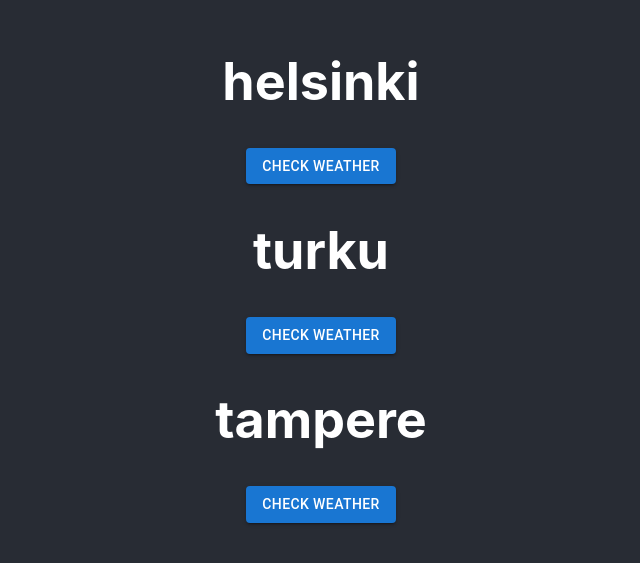
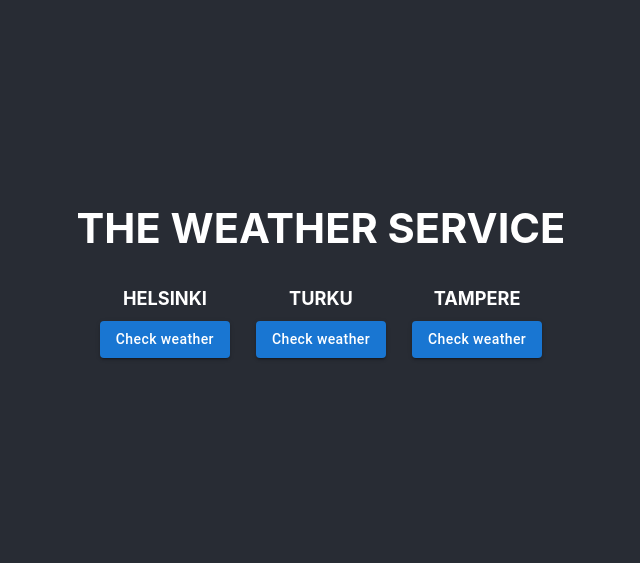
Before and after one commit to nibsuoogee/weather-app-react, a React (Create React App) app: page / in a window 1280 px wide. Shown: the part 131-694 px from the top of the page, without its empty margins (319-959 px from the left). Built offline with nearby package versions, Linux system fonts and the light colour scheme.

Commit message:
layout changes and single weather tower added

```diff
--- a/src/App.css
+++ b/src/App.css
@@ -1,3 +1,9 @@
+/*
+* {
+  outline: 1px solid red;
+}
+*/
+
 .App {
   text-align: center;
 }
@@ -36,3 +42,44 @@
     transform: rotate(360deg);
   }
 }
+
+.Main-grid {
+  display: grid;
+  grid-template-columns: repeat(auto-fit, minmax(200px, 1fr));
+  grid-template-rows: 50% 50%;
+  justify-content: center;
+  align-content: center;
+}
+
+.Main-title {
+  font-size: 1.6em;
+  grid-row: 1 / 2;
+}
+
+.City-content {
+  display: flex;
+  justify-content: center;
+  align-items: center;
+  gap: 1em;
+  grid-row: 2 / 2;
+}
+
+h1 {
+  font-size: 0.7em;
+}
+
+label {
+  font-size: 0.5em;
+}
+
+.text-btn {
+  text-transform: unset !important;
+}
+
+.Weather-content {
+  display: grid;
+  justify-content: center;
+  align-items: center;
+  width: 400px;
+  gap: 5px;
+}
--- a/src/App.js
+++ b/src/App.js
@@ -14,11 +14,14 @@ function App() {
   return (
     <div className="App">
       <header className="App-header">
-        <div>
-          {availableCities.map((city) => (
-            <CityButton cityName={city} activeCity={activeCity} activateCity={handleActiveCity}/>
-          ))}
-          <CityWeather activeCity={activeCity} deactivateCity={handleActiveCity}/>
+        <div className="Main-grid">
+          <h1 className="Main-title">{activeCity ? activeCity.toUpperCase() : "THE WEATHER SERVICE"}</h1>
+          <div className="City-content">
+            {availableCities.map((city) => (
+              <CityButton cityName={city} activeCity={activeCity} activateCity={handleActiveCity}/>
+            ))}
+            <CityWeather activeCity={activeCity} deactivateCity={handleActiveCity}/>
+          </div>
         </div>
       </header>
     </div>
--- a/src/components/CityButton/CityButton.jsx
+++ b/src/components/CityButton/CityButton.jsx
@@ -5,8 +5,8 @@ const CityButton = ({cityName, activeCity, activateCity}) => {
 
     return(!activeCity) ? (
         <div>
-            <h1>{cityName}</h1>
-            <Button variant="contained" onClick={() => activateCity(cityName)}>Check weather</Button>
+            <h1>{cityName.toUpperCase()}</h1>
+            <Button className="text-btn" variant="contained" onClick={() => activateCity(cityName)}>Check weather</Button>
         </div>
     ) : "";
 }
--- a/src/components/CityWeather/CityWeather.jsx
+++ b/src/components/CityWeather/CityWeather.jsx
@@ -6,18 +6,40 @@ import Button from '@mui/material/Button';
 
 const CityWeather = ({activeCity, deactivateCity}) => {
     const [tripleWeather, setTripleWeather] = useState(false);
+    /* test data */
+    const [dayInfos, setDayInfos] = useState([
+        {icon: "sun", temperature: -5, sky: "Clear skies"},
+        {icon: "cloud", temperature: -4, sky: "Cloudy"},
+        {icon: "rain", temperature: 1, sky: "Rain"}
+        ,])
 
     const handleSetTripleWeather = (value) => {
         setTripleWeather(value ? true : false);
-      }
+    }
+
+    const WeatherTower = ({icon, temperature, sky}) => {
+        return (icon && temperature && sky) ? (
+            <div>
+                <h1>{icon}</h1>
+                <h1>{temperature}</h1>
+                <h1>{sky}</h1>
+            </div>
+        ) : "";
+    }
 
     return(activeCity) ? (
-        <div>
-            <h1>Active city: {activeCity}</h1>
+        <div className="Weather-content">
+            <div className="WeatherCarousel">
+                {dayInfos.map(({icon, temperature, sky}) => (
+                    <WeatherTower icon={icon} temperature={temperature} sky={sky}/>
+                ))}
+            </div>
+            <div className="Switch-container">
+                <Switch color="default"/>
+            </div>
+            <label>Show 1 day / 3 days</label>
 
-            <Switch color="default"/>
-            <br></br>
-            <Button variant="contained" onClick={() => deactivateCity(null)}>Go back</Button>
+            <Button className="text-btn" variant="contained" onClick={() => deactivateCity(null)}>Go back</Button>
         </div>
     ) : "";
 }
```
